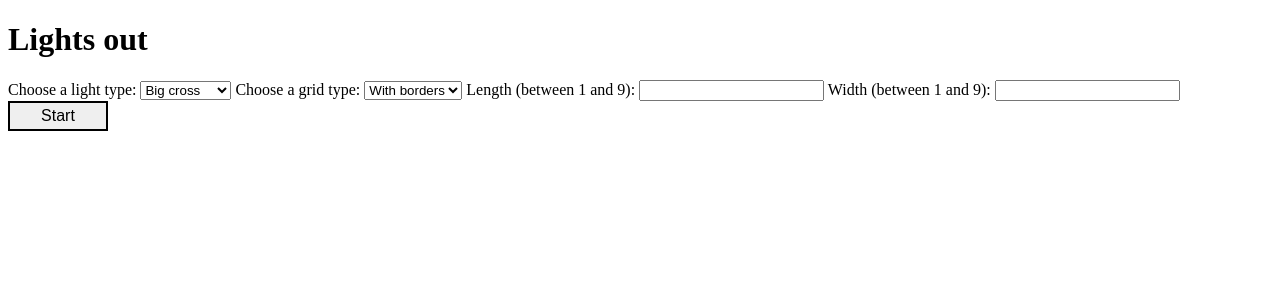
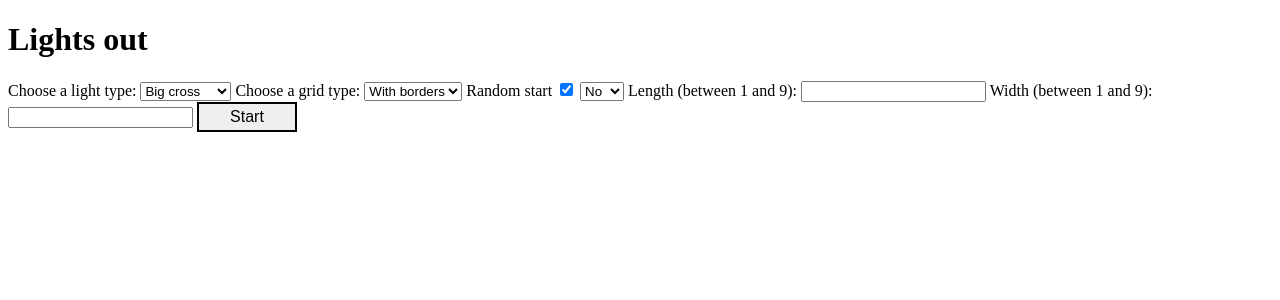
Before and after one commit to QuentinLH/quentinlh.github.io, a Jekyll site: the page built from lights_out/lights_out.html, in a window 1280 px wide. Shown: the top 300 px of the page. Built offline with Jekyll 4.4.1, drawn with Linux system fonts in a browser that asks for light colours.

Commit message:
added random start

```diff
--- a/assets/js/lights_out.js
+++ b/assets/js/lights_out.js
@@ -9,7 +9,7 @@ function test(n){
 var grille, longueur, largeur, light, grid_type;
 
 function makeArray(){
-	var arr = new Array(largeur), i;
+	var arr = new Array(largeur);
 	for(i = 0; i < largeur; i++){
 		arr[i] = Array(longueur).fill(0);
 	}
@@ -40,6 +40,9 @@ function generate(){
 	largeur = parseInt(document.getElementById("largeur").value);
 
 	grille = makeArray();
+	if (document.getElementById("random_start").checked) {
+		randomize();
+	}
 	afficher();
 }
 
@@ -63,7 +66,6 @@ function update_small(n,k){
 
 function update(n,k){
 	if (light == "big cross"){
-		var i;
 	    for(i = 0;i < largeur;i++){
 			grille[i][k] = 1 - grille[i][k];
 		}
@@ -72,14 +74,12 @@ function update(n,k){
 		}
 		grille[n][k] = 1 - grille[n][k];
 	} else if (light == "small cross"){
-		var i;
 		for (i = -1;i < 2;i++) {
 			update_small(n + i,k);
 			update_small(n,k + i);
 		}
 		update_small(n,k);
 	} else {
-		var i,j;
 		for (i = n-1;i < n+2;i++) {
 			for (j = k-1;j < k+2;j++) {
 				update_small(i,j);
@@ -103,3 +103,13 @@ function check(){
 	}
 	return true;
 }
+
+function randomize(){
+	for(i = 0; i < largeur; i++){
+		for(j = 0; j < longueur; j++){
+			if (Math.random() >= 0.5){
+				update(i,j);
+			}
+		}
+	}
+}
--- a/lights_out/lights_out.html
+++ b/lights_out/lights_out.html
@@ -31,6 +31,15 @@ permalink: /lights_out/
       <option value="torus">Torus</option>
 	</select>
 
+	<label for="random">Random start</label>
+	<input type="checkbox" id="random_start" name="random" checked />
+
+
+	<select name="random" id="random_start">
+      <option value="no">No</option>
+      <option value="yes">Yes</option>
+	</select>
+
 	<label for="longueur">Length (between 1 and 9):</label>
 	<input type="number" id="longueur" name="longueur" required minlength="1" maxlength="1"/>
 
```
